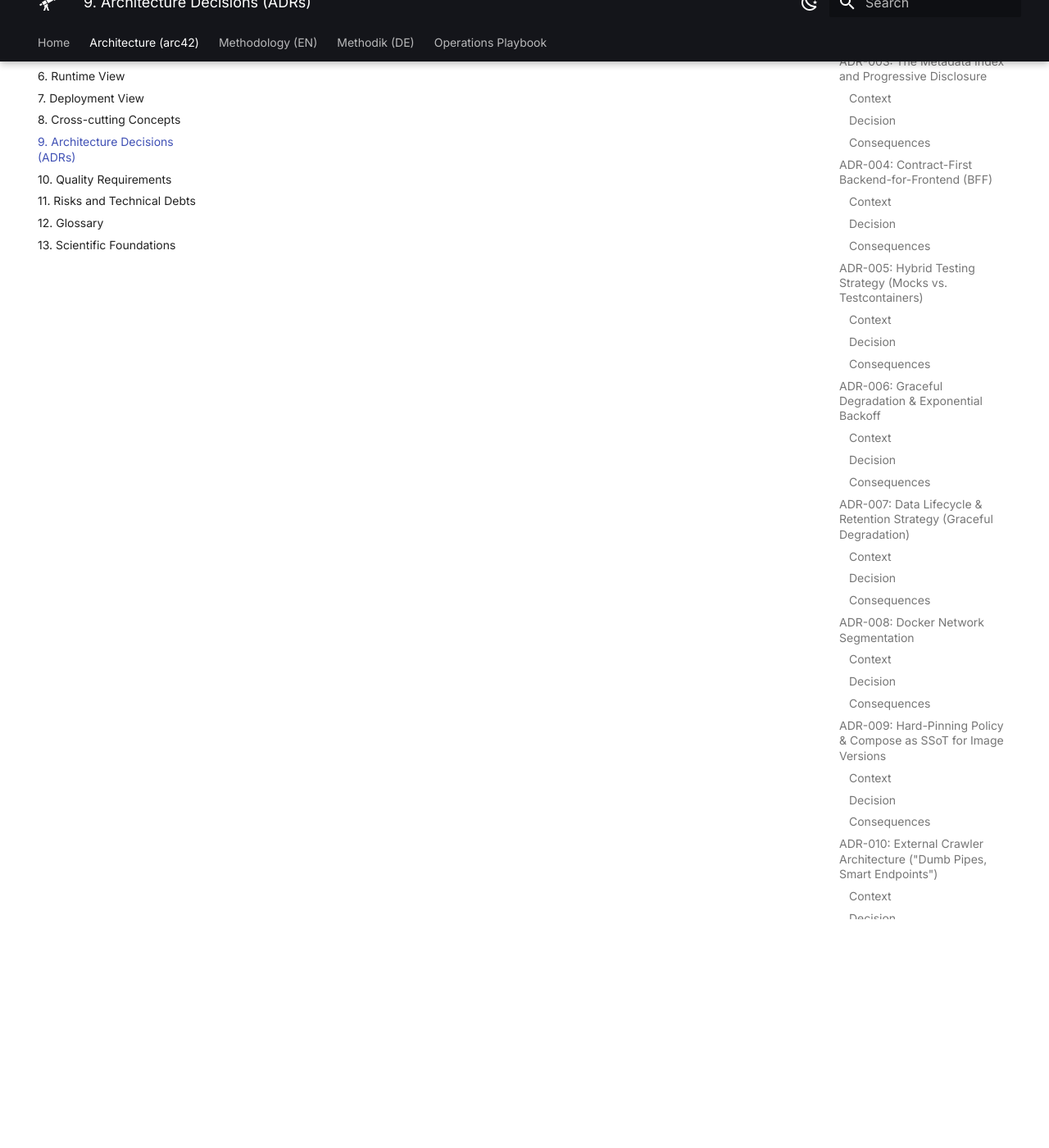
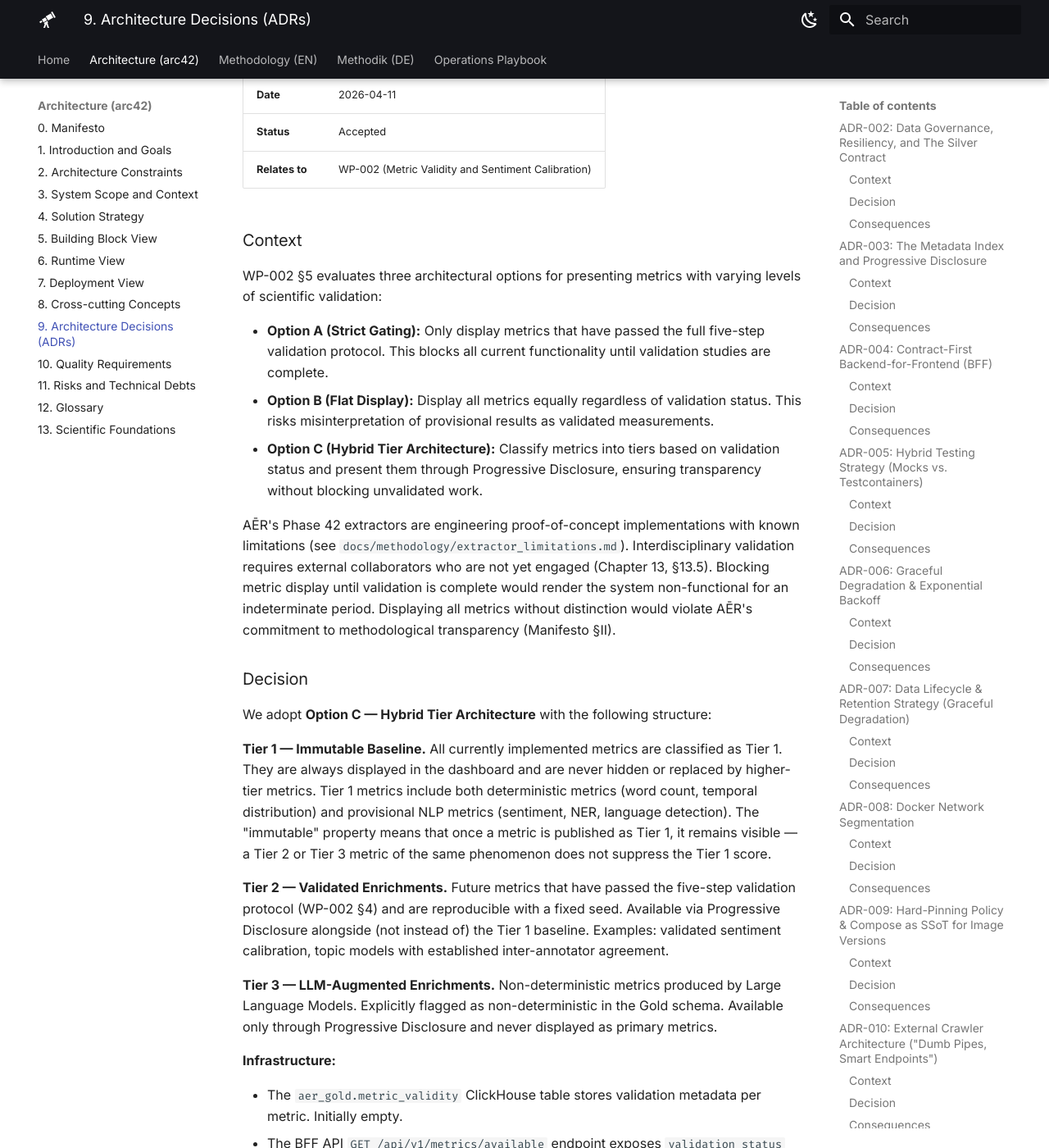
Before and after one commit to frogfromlake/aer, an MkDocs documentation site: the page built from docs/arc42/09_architecture_decisions.md, in a window 1280 px wide and 1400 px high, scrolled down 17992 px. Shown: the whole window at 82% size. Built offline with MkDocs 1.6.1 and Material for MkDocs 9.7.7, drawn with Linux system fonts in a browser that asks for light colours; some of the changed text lies outside the part shown.

Commit message:
docs: add ADR-016 Hybrid Tier Architecture Option C (Phase 63)

```diff
--- a/docs/arc42/09_architecture_decisions.md
+++ b/docs/arc42/09_architecture_decisions.md
@@ -380,3 +380,44 @@ A `LegacyAdapter` provides backward compatibility for existing Bronze objects (W
 
 * **Positive:** Adding a new data source requires only a new adapter and (optionally) a new `SilverMeta` model — zero changes to the processor, validator, or existing tests. Schema evolution is routine. Provenance is preserved (`raw_text` vs. `cleaned_text`). Layer responsibilities are clean (Silver = harmonization, Gold = analytics, PostgreSQL = lifecycle).
 * **Negative:** The adapter registry adds one lookup per event (O(1) dict access — negligible). The `SilverCore` model is slightly larger than the old `SilverRecord` due to the addition of `document_id`, `cleaned_text`, `language`, `source_type`, and `schema_version`. The `LegacyAdapter` must be maintained until all pre-Phase 39 Bronze objects have expired from the 90-day ILM window.
+
+---
+
+## ADR-016: Hybrid Tier Architecture for Metric Validation (Option C)
+
+| Property | Value |
+| :--- | :--- |
+| **Date** | 2026-04-11 |
+| **Status** | Accepted |
+| **Relates to** | WP-002 (Metric Validity and Sentiment Calibration) |
+
+### Context
+
+WP-002 §5 evaluates three architectural options for presenting metrics with varying levels of scientific validation:
+
+- **Option A (Strict Gating):** Only display metrics that have passed the full five-step validation protocol. This blocks all current functionality until validation studies are complete.
+- **Option B (Flat Display):** Display all metrics equally regardless of validation status. This risks misinterpretation of provisional results as validated measurements.
+- **Option C (Hybrid Tier Architecture):** Classify metrics into tiers based on validation status and present them through Progressive Disclosure, ensuring transparency without blocking unvalidated work.
+
+AĒR's Phase 42 extractors are engineering proof-of-concept implementations with known limitations (see `docs/methodology/extractor_limitations.md`). Interdisciplinary validation requires external collaborators who are not yet engaged (Chapter 13, §13.5). Blocking metric display until validation is complete would render the system non-functional for an indeterminate period. Displaying all metrics without distinction would violate AĒR's commitment to methodological transparency (Manifesto §II).
+
+### Decision
+
+We adopt **Option C — Hybrid Tier Architecture** with the following structure:
+
+**Tier 1 — Immutable Baseline.** All currently implemented metrics are classified as Tier 1. They are always displayed in the dashboard and are never hidden or replaced by higher-tier metrics. Tier 1 metrics include both deterministic metrics (word count, temporal distribution) and provisional NLP metrics (sentiment, NER, language detection). The "immutable" property means that once a metric is published as Tier 1, it remains visible — a Tier 2 or Tier 3 metric of the same phenomenon does not suppress the Tier 1 score.
+
+**Tier 2 — Validated Enrichments.** Future metrics that have passed the five-step validation protocol (WP-002 §4) and are reproducible with a fixed seed. Available via Progressive Disclosure alongside (not instead of) the Tier 1 baseline. Examples: validated sentiment calibration, topic models with established inter-annotator agreement.
+
+**Tier 3 — LLM-Augmented Enrichments.** Non-deterministic metrics produced by Large Language Models. Explicitly flagged as non-deterministic in the Gold schema. Available only through Progressive Disclosure and never displayed as primary metrics.
+
+**Infrastructure:**
+
+- The `aer_gold.metric_validity` ClickHouse table stores validation metadata per metric. Initially empty.
+- The BFF API `GET /api/v1/metrics/available` endpoint exposes `validation_status` (`unvalidated`, `validated`, `expired`) per metric, derived from the validity table.
+- The dashboard (future) will never hide the Tier 1 score behind a Tier 2/3 score — Progressive Disclosure adds information, it does not replace it.
+
+### Consequences
+
+* **Positive:** The system is immediately usable with current provisional metrics. Methodological transparency is maintained — consumers can distinguish validated from unvalidated metrics. The architecture supports incremental validation without requiring a system-wide freeze. The dashboard principle (never hide Tier 1 behind Tier 2/3) prevents the common pitfall of sophisticated models silently replacing simpler, more auditable baselines.
+* **Negative:** Consumers must understand the tier system to correctly interpret results. The validation table is initially empty, meaning all current metrics report `unvalidated` — which is honest but may reduce perceived system maturity. The tier classification decision for each future metric requires interdisciplinary agreement, adding process overhead.
```
